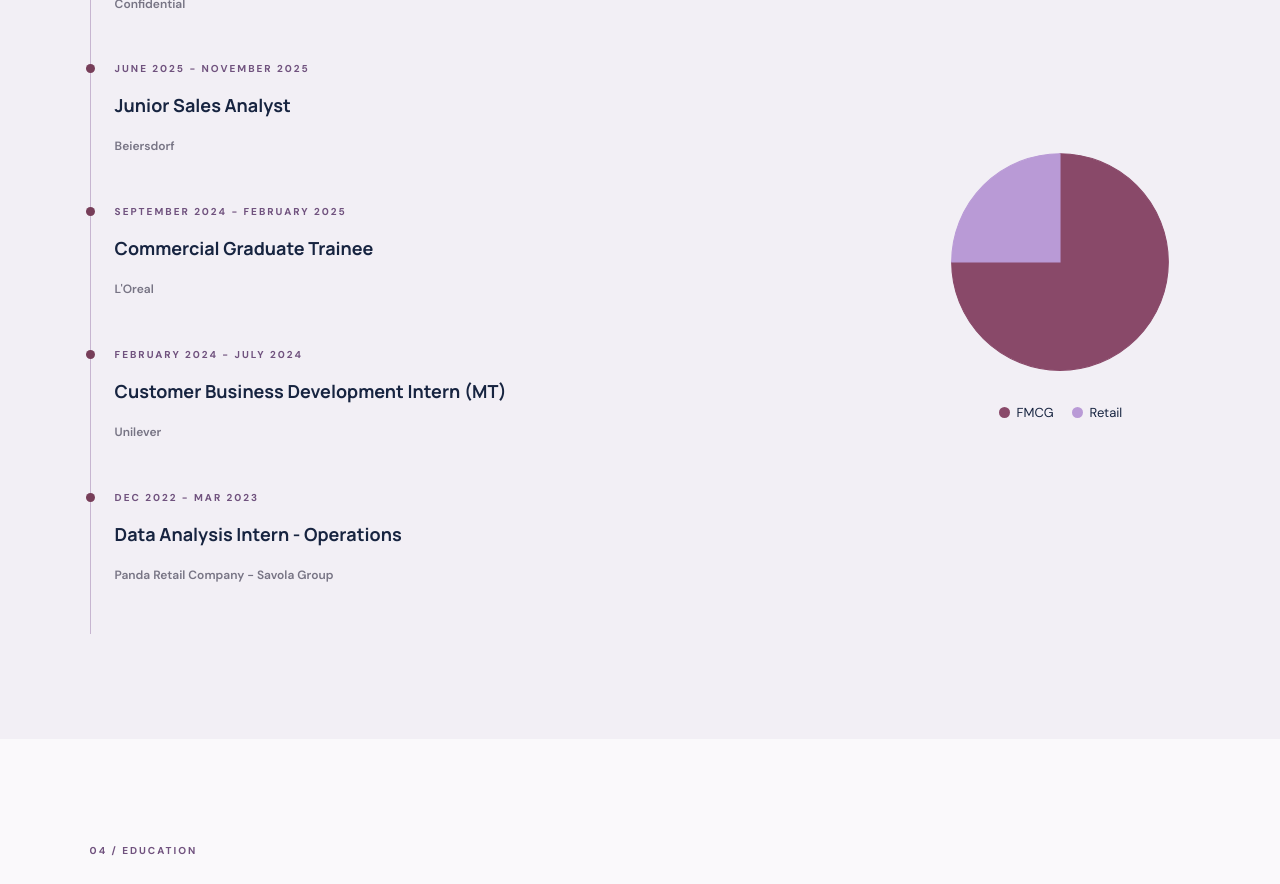
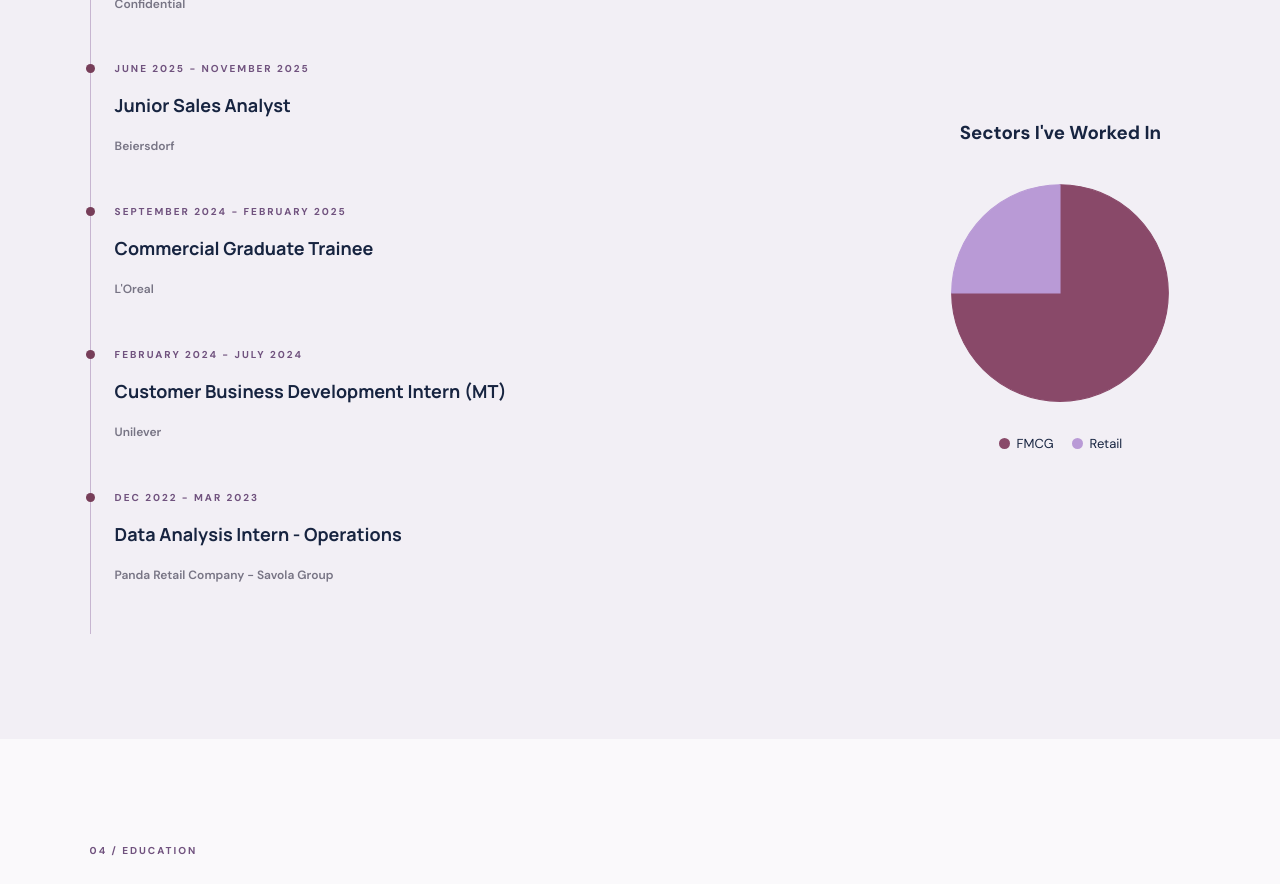
Before and after one commit to fotounshaqra/Analytics-Portfolio, a React (Vite) app: page / in a window 1280 px wide. Shown: the part 2500-3384 px from the top of the page. Built offline with nearby package versions, Linux system fonts and the light colour scheme.

Commit message:
Add animated title for experience pie chart

```diff
--- a/src/App.jsx
+++ b/src/App.jsx
@@ -108,6 +108,16 @@ function ExperiencePie() {
       viewport={{ once: true, amount: 0.25 }}
       style={{ flex: "0 1 260px", width: "100%", maxWidth: 260, margin: "20px auto", textAlign: "center" }}
     >
+      <motion.h3
+  className="experience-pie-title"
+  variants={{
+    hidden: { opacity: 0, y: 12 },
+    visible: { opacity: 1, y: 0 }
+  }}
+  transition={{ duration: 0.6 }}
+>
+  Sectors I've Worked In
+</motion.h3>
       <motion.svg
         viewBox="0 0 240 240"
         role="img"
```
